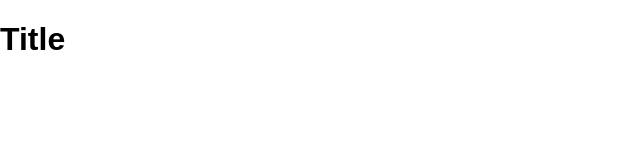
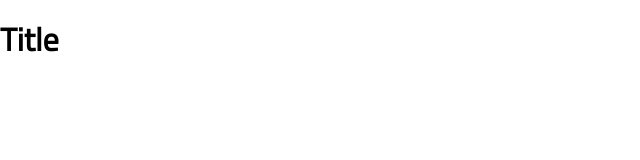
Before and after one commit to camd67/college-personal-site, a website: page index.html in a window 1280 px wide. Shown: the full height of the page, 0-640 px from the left. Drawn offline with nearby package versions, Linux system fonts and the light colour scheme; files that its build step writes are made by us from their sources.

Commit message:
add fonts

```diff
--- a/index.html
+++ b/index.html
@@ -11,6 +11,7 @@
 
         <link rel="stylesheet" href="css/lib/normalize.css">
         <link rel="stylesheet" href="css/index.css">
+        <link href="https://fonts.googleapis.com/css?family=Titillium+Web:300,400" rel="stylesheet">
 
         <!--[if lt IE 9]>
             <script src="https://cdnjs.cloudflare.com/ajax/libs/html5shiv/3.7.3/html5shiv.min.js"></script>
--- a/scss/index.scss
+++ b/scss/index.scss
@@ -1,4 +1,5 @@
 body {
     font-size: 12pt;
-    font-family: sans-serif;
+    font-family: "Titillium Web", sans-serif;
+    font-weight: 300;
 }
```
Also changed, not shown: html/404.html (+1 -0 lines).
